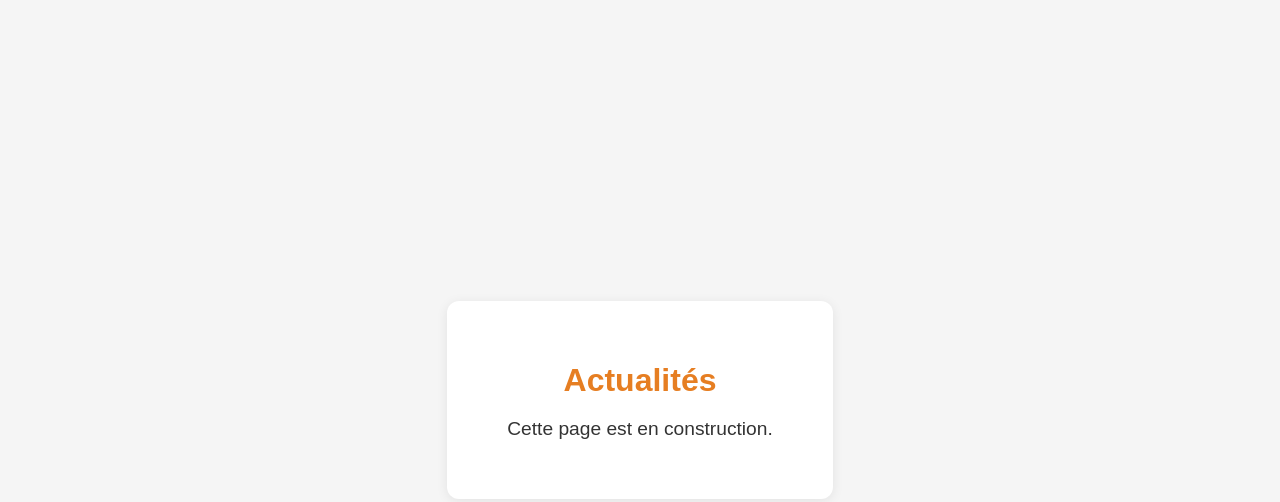
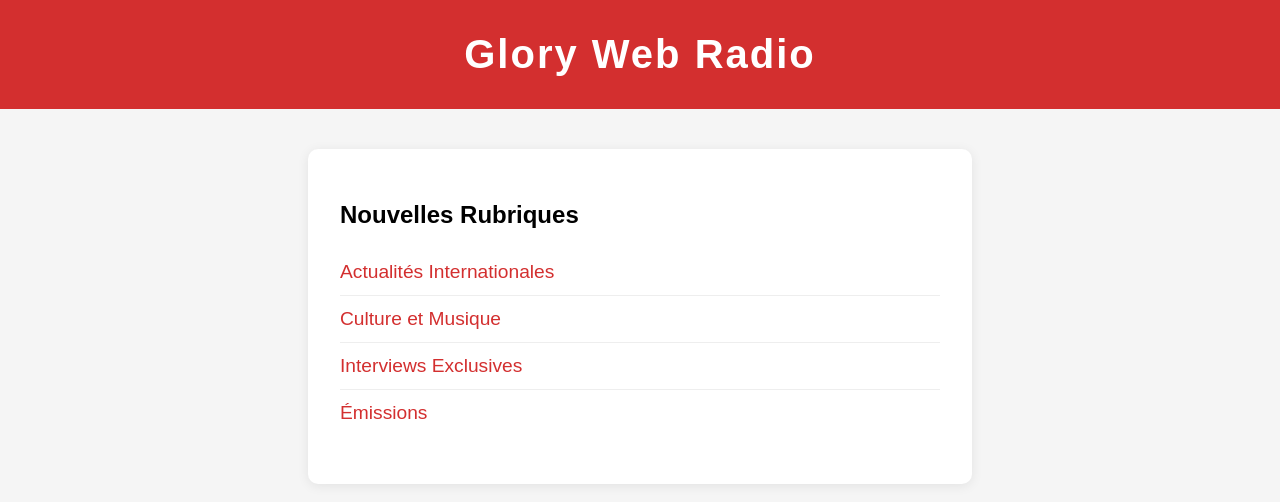
Before and after one commit to pascalino2024/GloryWebRadio, a plain HTML site: page index.html in a window 1280 px wide. Drawn offline with Linux system fonts and the light colour scheme.

Commit message:
Update index.html

```diff
--- a/index.html
+++ b/index.html
@@ -2,38 +2,55 @@
 <html lang="fr">
 <head>
     <meta charset="UTF-8">
-    <title>Actualités - En Construction</title>
+    <title>Glory Web Radio - Actualités</title>
     <style>
         body {
-            display: flex;
-            height: 100vh;
             margin: 0;
-            justify-content: center;
-            align-items: center;
             background: #f5f5f5;
             font-family: Arial, sans-serif;
         }
-        .message {
-            background: #fff;
-            padding: 40px 60px;
-            border-radius: 12px;
-            box-shadow: 0 2px 12px rgba(0,0,0,0.08);
+        header {
+            background: #d32f2f;
+            padding: 32px 0;
             text-align: center;
         }
-        .message h1 {
-            color: #e67e22;
-            margin-bottom: 16px;
+        header h1 {
+            color: #fff;
+            margin: 0;
+            font-size: 2.5em;
+            letter-spacing: 2px;
         }
-        .message p {
-            color: #333;
+        .container {
+            max-width: 600px;
+            margin: 40px auto;
+            background: #fff;
+            border-radius: 10px;
+            box-shadow: 0 2px 12px rgba(0,0,0,0.08);
+            padding: 32px;
+        }
+        .rubriques {
+            list-style: none;
+            padding: 0;
+        }
+        .rubriques li {
+            padding: 12px 0;
+            border-bottom: 1px solid #eee;
             font-size: 1.2em;
+            color: #d32f2f;
+        }
+        .rubriques li:last-child {
+            border-bottom: none;
         }
     </style>
 </head>
 <body>
-    <div class="message">
-        <h1>Actualités</h1>
-        <p>Cette page est en construction.</p>
-    </div>
-</body>
-</html>
+    <header>
+        <h1>Glory Web Radio</h1>
+    </header>
+    <div class="container">
+        <h2>Nouvelles Rubriques</h2>
+        <ul class="rubriques">
+            <li>Actualités Internationales</li>
+            <li>Culture et Musique</li>
+            <li>Interviews Exclusives</li>
+            <li>Émissions
```
